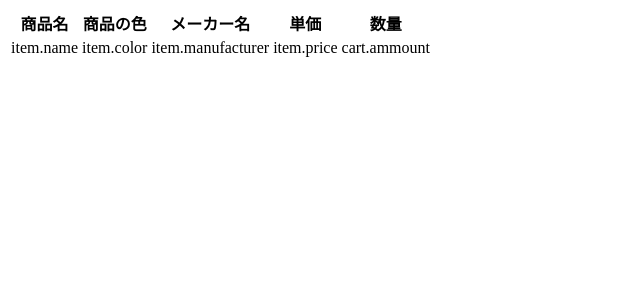
After one commit to konin77/sugichannel, a Django app: template mysite/shop0c/templates/shop0c/cart.html in a window 1280 px wide. The commit adds this page. Shown: the top 300 px of the page, without its empty margins (0-640 px from the left). Run offline with Django 5.2, Linux system fonts and the light colour scheme; the template is opened without the code that fills it: most values are stand-ins (such as "Sample title", 1, 10 or a date in 2020).

Commit message:
second day

```diff
--- a/mysite/shop0c/forms.py
+++ b/mysite/shop0c/forms.py
@@ -6,8 +6,8 @@ class LoginForm(forms.Form):
     #def __init__(self, *args, **kwargs):
     #    super().__init__(*args, **kwargs)
 
-    id = forms.CharField(label='会員ID：', max_length=128, widget=forms.TextInput(attrs={'class':'form-control'}))
-    password = forms.CharField(label='パスワード：', max_length=256, widget=forms.TextInput(attrs={'class':'form-control'}))
+    id = forms.CharField(label='会員ID', max_length=128, widget=forms.TextInput(attrs={'class':'form-control'}))
+    password = forms.CharField(label='パスワード', max_length=256, widget=forms.TextInput(attrs={'class':'form-control'}))
 
 class RegistUserForm(forms.Form):
 
--- /dev/null
+++ b/mysite/shop0c/templates/shop0c/cart.html
@@ -0,0 +1,28 @@
+<!DOCTYPE html>
+<html lang="ja">
+<head>
+    <meta charset="UTF-8">
+    <meta name="viewport" content="width=device-width, initial-scale=1.0">
+    <title>ショッピングカート</title>
+</head>
+<body>
+    <table>
+        <tr>
+            <th>商品名</th>
+            <th>商品の色</th>
+            <th>メーカー名</th>
+            <th>単価</th>
+            <th>数量</th>
+        </tr>
+        {% for item in items %}
+        <tr>
+            <td>item.name</td>
+            <td>item.color</td>
+            <td>item.manufacturer</td>
+            <td>item.price</td>
+            <td>cart.ammount</td>
+        </tr>
+        {% endfor %}
+    </table>
+</body>
+</html>
--- a/mysite/shop0c/templates/shop0c/itemDetail.html
+++ b/mysite/shop0c/templates/shop0c/itemDetail.html
@@ -30,10 +30,11 @@
         </tr>
     </table>
     {% if is_login == True %}
-    <form action="{% url 'shop0c:search' %}" method="POST">
+    <form action="{% url 'shop0c:cart' %}" method="POST">
     {% else %}
     <form action="{% url 'shop0c:login' %}" method="GET"></form>
     {% endif %}
+        <input type="hidden" name="item_id" value="{{item.item_id}}">
         <label for="amounts">数量：</label>
             <select name="amount" id="amounts">
                 <option value="1" selected>1</option>
--- a/mysite/shop0c/templates/shop0c/main.html
+++ b/mysite/shop0c/templates/shop0c/main.html
@@ -25,7 +25,7 @@
             <input type="submit" value="検索">
     </form>
     <br>
-    <a href="look cart">ショッピングカートを見る</a>
+    <a href="{% url 'shop0c:cart' %}">ショッピングカートを見る</a>
     <br>
     <a href="look log">購入履歴（任意機能）</a><br>
     {% if login_flag == True %}
--- a/mysite/shop0c/urls.py
+++ b/mysite/shop0c/urls.py
@@ -15,4 +15,5 @@ urlpatterns = [
     path('updateuser/', views.UpdateUser.as_view(),name='updateUser'),
     path('updateconfirm/',views.UpdateUserConfirm.as_view(),name='updateConfirm'),
     path('delete/',views.Delete.as_view(),name='delete'),
+    path('cart/',views.Cart.as_view(),name='cart')
 ]
```
Also changed, not shown: mysite/shop0c/views.py (+30 -16 lines).
